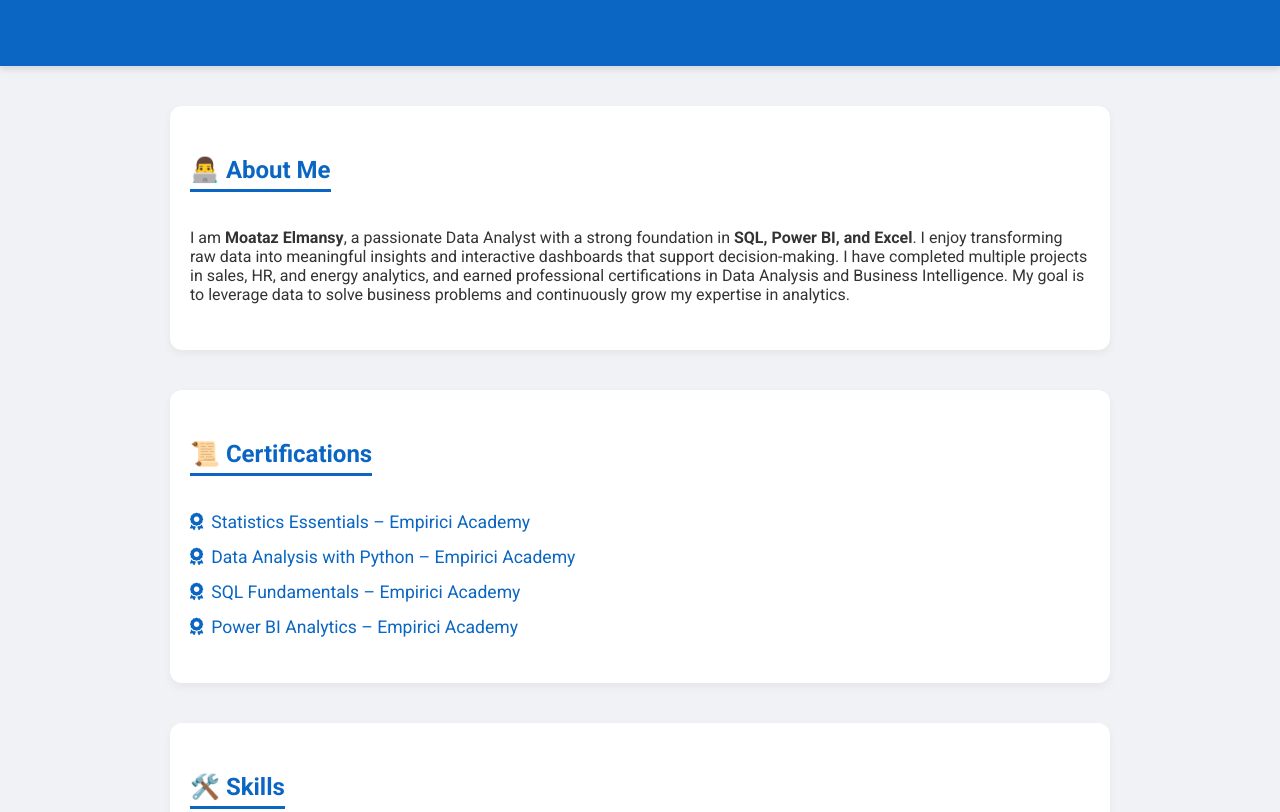
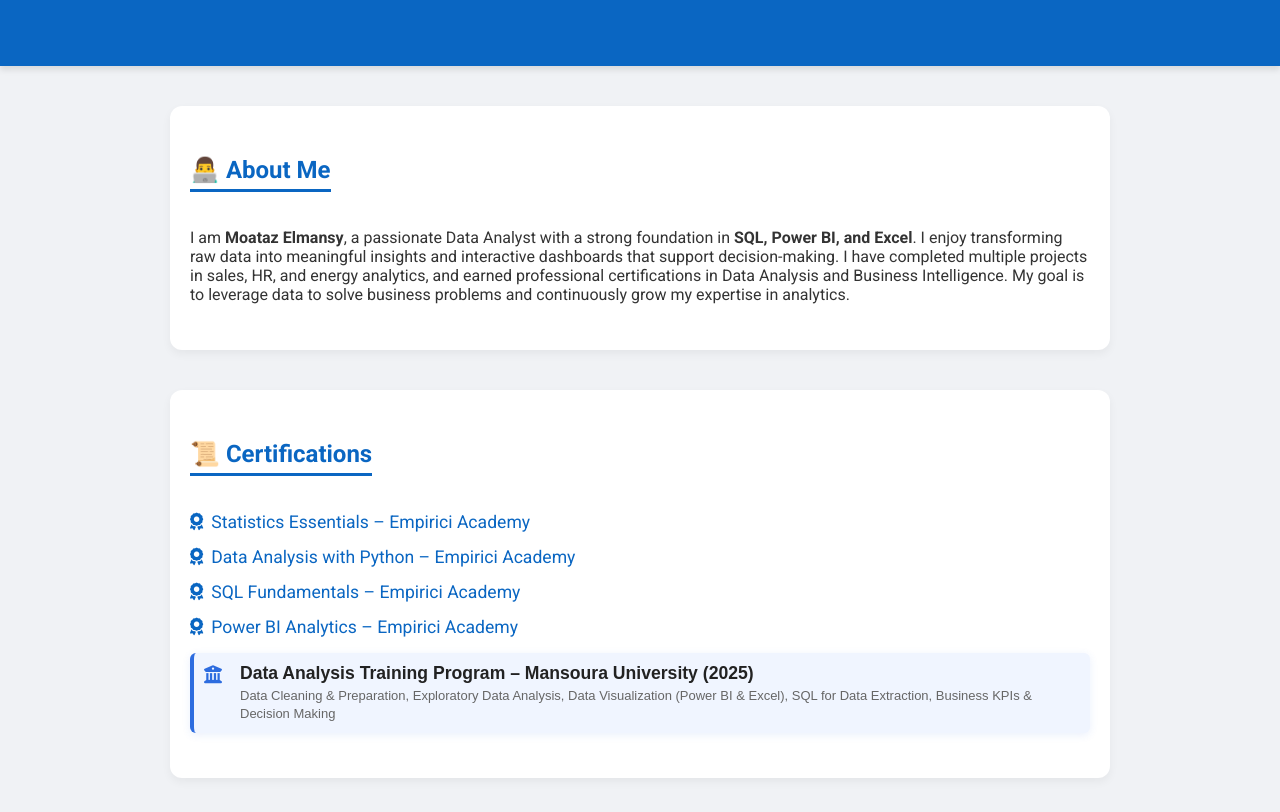
Before and after one commit to moataz-n-elmansy/moataz-n-elmansy, a plain HTML site: page index.html in a window 1280 px wide. Shown: the part 139-951 px from the top of the page. Drawn offline with Linux system fonts and the light colour scheme.

Commit message:
Add certifications section with Mansoura University details
Added a new certifications section with details about a Data Analysis Training Program at Mansoura University, including relevant skills and topics covered.

```diff
--- a/index.html
+++ b/index.html
@@ -112,6 +112,53 @@
     <li><i class="fas fa-award icon"></i><a href="https://badgr.com/public/assertions/RaPS_xsbSwmimHF_qbfMOQ?identity" target="_blank">SQL Fundamentals – Empirici Academy</a></li>
     <li><i class="fas fa-award icon"></i><a href="https://badgr.com/public/assertions/hen3Y3yUTBOjl7jbK-9uFA?identity" target="_blank">Power BI Analytics – Empirici Academy</a></li>
   </ul>
+
+  <li class="mansoura">
+  <i class="fas fa-university icon" aria-hidden="true"></i>
+  <div>
+    <div class="meta">Data Analysis Training Program – Mansoura University (2025)</div>
+    <small>
+      Data Cleaning & Preparation, Exploratory Data Analysis,
+      Data Visualization (Power BI & Excel), SQL for Data Extraction,
+      Business KPIs & Decision Making
+    </small>
+  </div>
+</li>
+
+<style>
+  .mansoura {
+    display: flex;
+    gap: 10px;
+    align-items: flex-start;
+    padding: 10px;
+    border-radius: 6px;
+    background: #f0f5ff;
+    border-left: 4px solid #2d6cdf;
+    font-family: Arial, sans-serif;
+    box-shadow: 0 2px 8px rgba(45,108,223,0.1);
+  }
+
+  .mansoura .icon {
+    color: #2d6cdf;
+    font-size: 18px;
+    margin-top: 3px;
+  }
+
+  .mansoura .meta {
+    font-weight: 600;
+    color: #222;
+  }
+
+  .mansoura small {
+    display: block;
+    color: #666;
+    font-size: 13px;
+    margin-top: 3px;
+    line-height: 1.4;
+  }
+</style>
+
+
 </section>
 
 <section class="skills">
```
